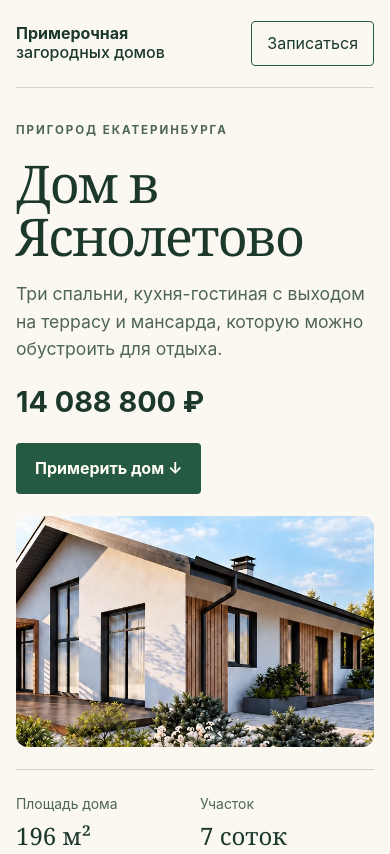
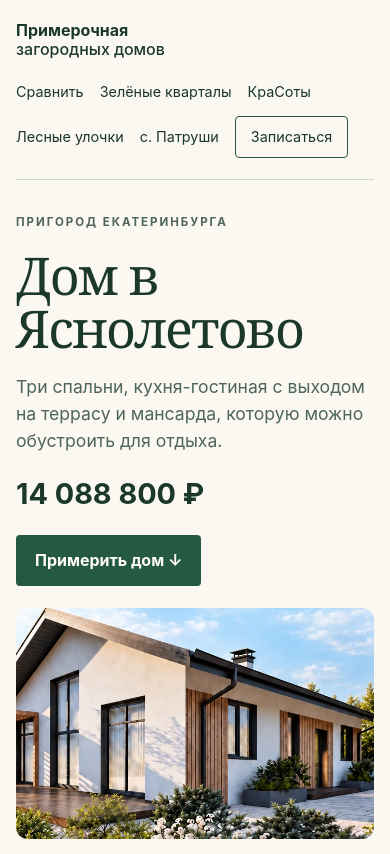
Before and after one commit to ykorykova-hue/primerochnaya-yasnoletovo, a plain HTML site: page index.html in a window 390 px wide. Shown: the top 854 px of the page. Drawn offline with Linux system fonts and the light colour scheme.

Commit message:
Add files via upload

```diff
--- a/index.html
+++ b/index.html
@@ -1,6 +1,6 @@
 <!doctype html>
-<html lang="ru"><head><meta charset="utf-8"><meta name="viewport" content="width=device-width, initial-scale=1"><title>Примерочная загородных домов — Екатеринбург</title><meta name="description" content="Готовые дома в Яснолетово и Лесных улочках, строительство SHiLO в Зелёных кварталах. Сравните варианты по вашим пожеланиям."><link rel="stylesheet" href="style.css?v=polyana"><script src="fit.js?v=polyana" defer></script></head>
-<body><header class="wrap"><a class="brand" href="#">Примерочная<br><span>загородных домов</span></a><nav aria-label="Разделы сайта"><a href="#fit">Сравнить</a><a href="#shilo">Зелёные кварталы</a><a href="#helen">КраСоты</a><a href="#lesnye">Лесные улочки</a><a class="outline" href="#contact">Записаться</a></nav></header>
+<html lang="ru"><head><meta charset="utf-8"><meta name="viewport" content="width=device-width, initial-scale=1"><title>Примерочная загородных домов — Екатеринбург</title><meta name="description" content="Готовые дома в Яснолетово и Лесных улочках, строительство SHiLO в Зелёных кварталах. Сравните варианты по вашим пожеланиям."><link rel="stylesheet" href="style.css?v=patrushi-menu"><script src="fit.js?v=polyana" defer></script></head>
+<body><header class="wrap"><a class="brand" href="#">Примерочная<br><span>загородных домов</span></a><nav aria-label="Разделы сайта"><a href="#fit">Сравнить</a><a href="#shilo">Зелёные кварталы</a><a href="#helen">КраСоты</a><a href="#lesnye">Лесные улочки</a><a href="#polyana">с. Патруши</a><a class="outline" href="#contact">Записаться</a></nav></header>
 <main>
 <section class="hero wrap" aria-labelledby="title">
 <div class="intro"><p class="eyebrow">Пригород Екатеринбурга</p><h1 id="title">Дом в<br>Яснолетово</h1><p class="lead">Три спальни, кухня-гостиная с выходом на террасу и мансарда, которую можно обустроить для отдыха.</p><p class="price">14 088 800 ₽</p><a class="button" href="#fit">Примерить дом ↓</a></div>
--- a/style.css
+++ b/style.css
@@ -128,3 +128,11 @@
 .polyana-details{margin-top:24px;padding:22px;border:1px solid var(--line);border-radius:12px}
 .polyana-details summary{cursor:pointer;font-weight:650;font-size:1.1rem}
 @media(max-width:720px){.polyana-media{grid-template-columns:1fr}}
+
+header nav{flex-wrap:wrap;justify-content:flex-end;gap:12px 20px}
+@media(max-width:720px){
+ header.wrap{flex-direction:column;align-items:flex-start}
+ header nav{width:100%;justify-content:flex-start;gap:12px 16px}
+ header nav a:not(.outline){display:inline-block}
+ header nav a{font-size:.9rem}
+}
```
